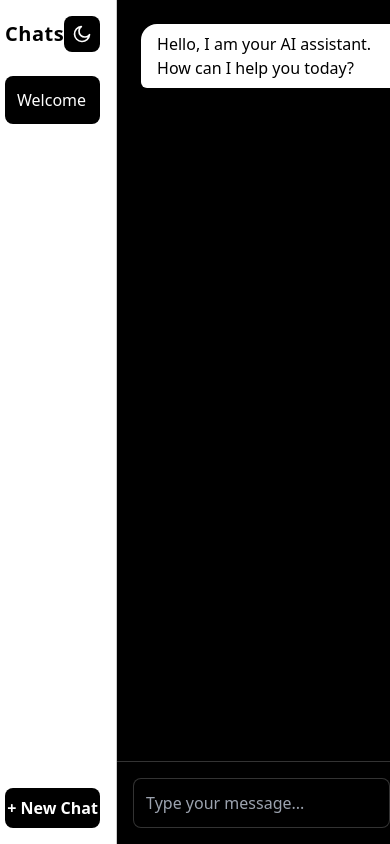
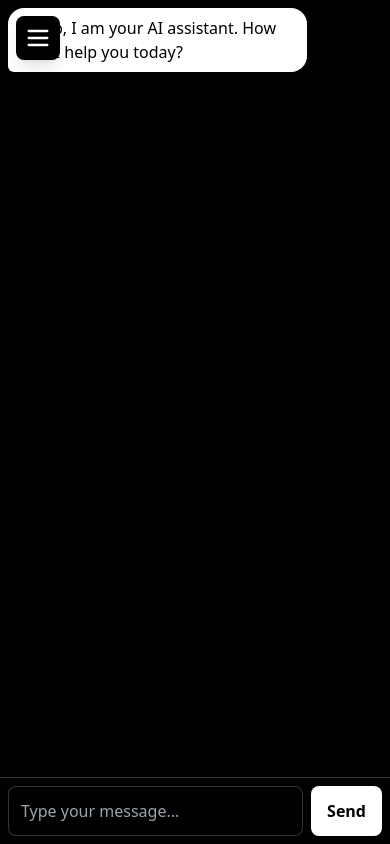
Before and after one commit to Krishna20072007/ai-assistant, a plain HTML site: page index.html in a window 390 px wide. Drawn offline with nearby package versions, Linux system fonts and the light colour scheme.

Commit message:
added support for mobile

```diff
--- a/index.html
+++ b/index.html
@@ -11,9 +11,15 @@
     </script>
 </head>
 <body class="bg-black dark:bg-white min-h-screen min-w-screen flex items-stretch justify-stretch transition-colors duration-300">
-    <div class="flex w-full h-screen overflow-hidden">
+    <div class="flex w-full h-screen overflow-hidden relative">
+        <!-- Hamburger Button (mobile only) -->
+        <button id="hamburger" class="md:hidden fixed top-4 left-4 z-30 p-2 rounded-lg bg-white dark:bg-black text-black dark:text-white shadow-lg focus:outline-none">
+            <svg xmlns="http://www.w3.org/2000/svg" class="h-7 w-7" fill="none" viewBox="0 0 24 24" stroke="currentColor">
+                <path stroke-linecap="round" stroke-linejoin="round" stroke-width="2" d="M4 6h16M4 12h16M4 18h16"/>
+            </svg>
+        </button>
         <!-- Sidebar -->
-        <aside class="w-72 bg-black dark:bg-white border-r border-white/20 dark:border-black/20 flex flex-col p-4 transition-colors duration-300">
+        <aside id="sidebar" class="transform fixed md:static top-0 left-0 z-20 w-64 h-full bg-black dark:bg-white border-r border-white/20 dark:border-black/20 flex flex-col p-4 transition-transform duration-300 -translate-x-full md:translate-x-0 md:relative md:h-auto md:w-72 md:rounded-none md:shadow-none">
             <div class="flex items-center justify-between mb-6">
                 <span class="text-xl font-bold tracking-wide text-white dark:text-black">Chats</span>
                 <button id="theme-toggle" class="p-2 rounded-lg bg-white dark:bg-black text-black dark:text-white hover:bg-neutral-200 dark:hover:bg-neutral-800 transition">
@@ -27,12 +33,14 @@
             </ul>
             <button id="new-chat" class="mt-4 w-full py-2 rounded-lg bg-white dark:bg-black text-black dark:text-white font-semibold transition">+ New Chat</button>
         </aside>
+        <!-- Overlay for mobile sidebar -->
+        <div id="sidebar-overlay" class="fixed inset-0 bg-black/40 dark:bg-white/10 z-10 hidden md:hidden"></div>
         <!-- Main Chat Area -->
-        <main class="flex-1 flex flex-col bg-white dark:bg-black transition-colors duration-300">
-            <div class="flex-1 flex flex-col p-6 overflow-y-auto gap-4" id="chat-messages"></div>
-            <form class="flex p-4 bg-white dark:bg-black border-t border-black/20 dark:border-white/20" id="chat-form" autocomplete="off">
+        <main class="flex-1 flex flex-col bg-white dark:bg-black transition-colors duration-300 min-w-0">
+            <div class="flex-1 flex flex-col p-2 sm:p-4 md:p-6 overflow-y-auto gap-4" id="chat-messages"></div>
+            <form class="flex p-2 sm:p-4 bg-white dark:bg-black border-t border-black/20 dark:border-white/20" id="chat-form" autocomplete="off">
                 <input type="text" class="flex-1 p-3 rounded-lg bg-white dark:bg-black text-black dark:text-white border border-black/20 dark:border-white/20 focus:outline-none" id="chat-input" placeholder="Type your message..." required autofocus>
-                <button type="submit" class="ml-4 px-6 py-3 rounded-lg bg-black dark:bg-white text-white dark:text-black font-semibold transition">Send</button>
+                <button type="submit" class="ml-2 sm:ml-4 px-4 sm:px-6 py-3 rounded-lg bg-black dark:bg-white text-white dark:text-black font-semibold transition">Send</button>
             </form>
         </main>
     </div>
@@ -171,6 +179,32 @@
             renderMessages();
         };
 
+        // Hamburger menu logic
+        const hamburger = document.getElementById('hamburger');
+        const sidebar = document.getElementById('sidebar');
+        const sidebarOverlay = document.getElementById('sidebar-overlay');
+
+        function openSidebar() {
+            sidebar.classList.remove('-translate-x-full');
+            sidebarOverlay.classList.remove('hidden');
+        }
+        function closeSidebar() {
+            sidebar.classList.add('-translate-x-full');
+            sidebarOverlay.classList.add('hidden');
+        }
+
+        hamburger.addEventListener('click', openSidebar);
+        sidebarOverlay.addEventListener('click', closeSidebar);
+
+        // Close sidebar on desktop resize
+        window.addEventListener('resize', () => {
+            if (window.innerWidth >= 768) closeSidebar();
+            if (window.innerWidth < 768) {
+                document.getElementById('sidebar').classList.add('-translate-x-full');
+                document.getElementById('sidebar-overlay').classList.add('hidden');
+            }
+        });
+
         // Initial render
         renderChatList();
         renderMessages();
```
